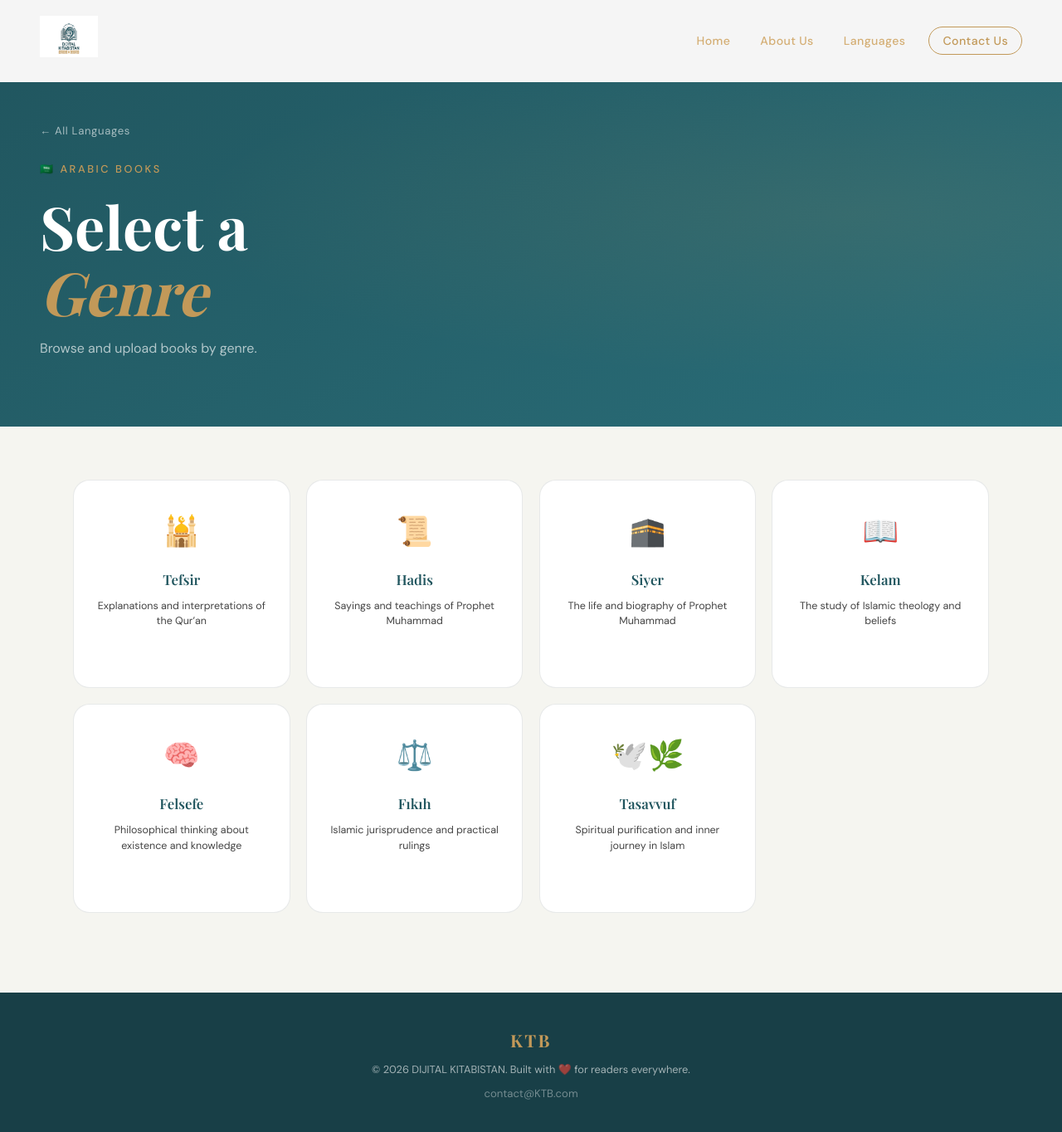
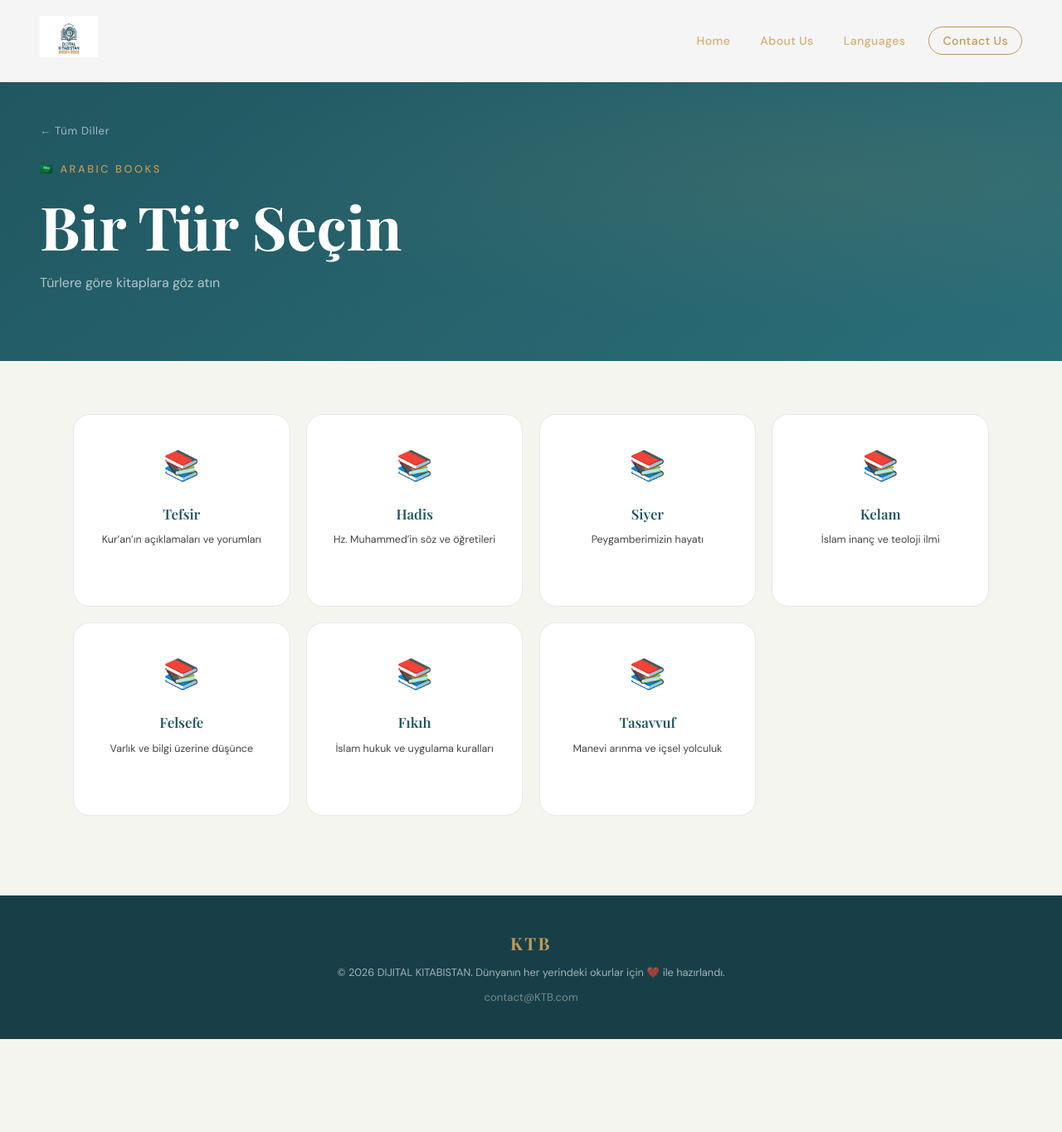
Before and after one commit to hafsaahabib/KTB, a React (Create React App) app: page /language/arabic in a window 1280 px wide. Shown: the top 1364 px of the page at 83% size. After the commit the page ends 1252 px from the top, so only its background shows below. Built offline with nearby package versions, Linux system fonts and the light colour scheme; a web font is replaced by a local one.

Commit message:
Update Genre.js

```diff
--- a/src/pages/Genre.js
+++ b/src/pages/Genre.js
@@ -1,34 +1,37 @@
 import React, { useEffect } from 'react';
 import { Link, useParams } from 'react-router-dom';
 import Navbar from '../Navbar';
-
-const GENRES = [
-  { code: 'tefsir', label: 'Tefsir', icon: '🕌', desc: 'Explanations and interpretations of the Qur’an'},
-  { code: 'hadis', label: 'Hadis', icon: '📜', desc: 'Sayings and teachings of Prophet Muhammad'},
-  { code: 'siyer', label: 'Siyer', icon: '🕋', desc: 'The life and biography of Prophet Muhammad'},
-  { code: 'kelam', label: 'Kelam', icon: '📖', desc: 'The study of Islamic theology and beliefs'},
-  { code: 'felsefe', label: 'Felsefe', icon: '🧠', desc: 'Philosophical thinking about existence and knowledge'},
-  { code: 'Fıkıh', label: 'Fıkıh', icon: '⚖️', desc: 'Islamic jurisprudence and practical rulings'},
-  { code: 'tasavvuf', label: 'Tasavvuf', icon: '🕊️🌿', desc:'Spiritual purification and inner journey in Islam'},
-];
+import { translations } from '../translations'; // 👈 ADD THIS
 
 const FLAG_MAP = {
   english: '🇬🇧', turkish: '🇹🇷', german: '🇩🇪', french: '🇫🇷',
   arabic: '🇸🇦', spanish: '🇪🇸', italian: '🇮🇹', japanese: '🇯🇵',
   russian: '🇷🇺', portuguese: '🇵🇹', chinese: '🇨🇳', korean: '🇰🇷',
+  kyrgyz: '🇰🇬', tajik: '🇹🇯', kazakh: '🇰🇿', uzbek: '🇺🇿', turkmen: '🇹🇲'
 };
 
 export default function Genre() {
   const { lang } = useParams();
-  const displayLang = lang.charAt(0).toUpperCase() + lang.slice(1);
+
+  const t = translations[lang] || translations.turkish; // fallback
   const flag = FLAG_MAP[lang] || '📚';
+
+  const GENRES = Object.keys(t.genres).map((code) => ({
+    code,
+    ...t.genres[code]
+  }));
 
   useEffect(() => {
     const observer = new IntersectionObserver(
-      (entries) => entries.forEach(e => e.isIntersecting && e.target.classList.add('visible')),
+      (entries) =>
+        entries.forEach(
+          (e) => e.isIntersecting && e.target.classList.add('visible')
+        ),
       { threshold: 0.1 }
     );
-    document.querySelectorAll('.reveal').forEach(el => observer.observe(el));
+
+    document.querySelectorAll('.reveal').forEach((el) => observer.observe(el));
+
     return () => observer.disconnect();
   }, []);
 
@@ -38,10 +41,23 @@ export default function Genre() {
 
       <section className="page-hero page-hero--genre">
         <div className="page-hero__content">
-          <Link to="/language" className="page-hero__back">← All Languages</Link>
-          <p className="hero__eyebrow">{flag} {displayLang} Books</p>
-          <h1 className="page-hero__title">Select a<br /><em>Genre</em></h1>
-          <p className="page-hero__sub">Browse and upload books by genre.</p>
+
+          <Link to="/language" className="page-hero__back">
+            {t.back}
+          </Link>
+
+          <p className="hero__eyebrow">
+            {flag} {lang.charAt(0).toUpperCase() + lang.slice(1)} Books
+          </p>
+
+          <h1 className="page-hero__title">
+            {t.title}
+          </h1>
+
+          <p className="page-hero__sub">
+            {t.subtitle}
+          </p>
+
         </div>
       </section>
 
@@ -54,10 +70,12 @@ export default function Genre() {
               className="genre-card reveal"
               style={{ animationDelay: `${i * 50}ms` }}
             >
-              <div className="genre-card__icon">{genre.icon}</div>
+              <div className="genre-card__icon">📚</div>
               <h3 className="genre-card__label">{genre.label}</h3>
               <p className="genre-card__desc">{genre.desc}</p>
-              <div className="genre-card__cta">Browse →</div>
+              <div className="genre-card__cta">
+                {t.browse} →
+              </div>
             </Link>
           ))}
         </div>
@@ -65,8 +83,12 @@ export default function Genre() {
 
       <footer className="footer">
         <div className="footer__brand">KTB</div>
-        <p className="footer__copy">© 2026 DIJITAL KITABISTAN. Built with ❤️ for readers everywhere.</p>
-        <a href="mailto:contact@KTB.com" className="footer__email">contact@KTB.com</a>
+        <p className="footer__copy">
+          © 2026 DIJITAL KITABISTAN. Dünyanın her yerindeki okurlar için ❤️ ile hazırlandı.
+        </p>
+        <a href="mailto:contact@KTB.com" className="footer__email">
+          contact@KTB.com
+        </a>
       </footer>
     </div>
   );
```
